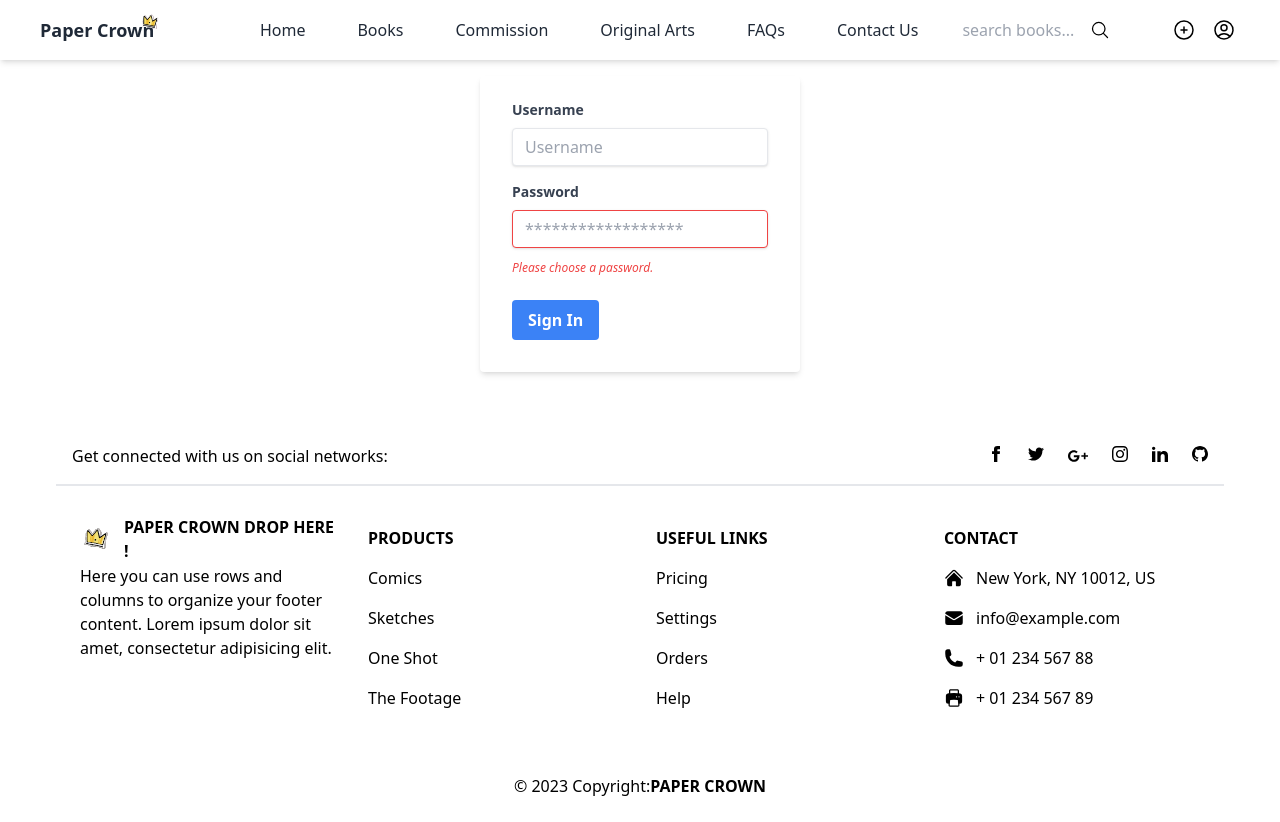
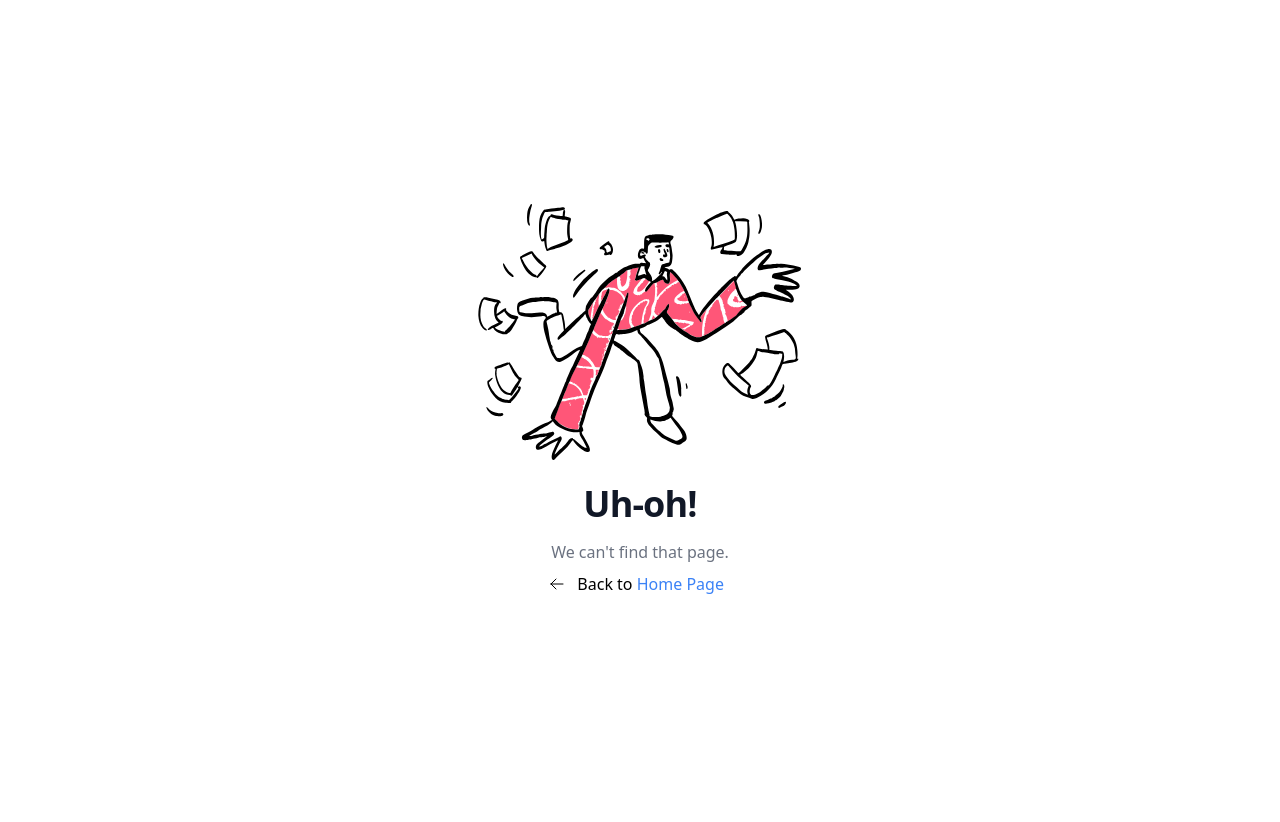
Before and after one commit to Aung-IO/paper-crown, a React (Vite) app: page /login in a window 1280 px wide. After the commit the page ends 800 px from the top, so only its background shows below. Built offline with nearby package versions, Linux system fonts and the light colour scheme.

Commit message:
add registerForm

```diff
--- a/src/components/Navbar.jsx
+++ b/src/components/Navbar.jsx
@@ -7,8 +7,8 @@ export default function Navbar() {
     let path = "/create";
     navigate(path);
   };
-  const loginForm = () => {
-    let path = "/login";
+  const register = () => {
+    let path = "/register";
     navigate(path);
   };
 
@@ -102,7 +102,7 @@ export default function Navbar() {
             />
           </svg>
         </div>
-        <div onClick={loginForm}>
+        <div onClick={register}>
           <svg
             xmlns="http://www.w3.org/2000/svg"
             fill="none"
--- a/src/firebase/index.js
+++ b/src/firebase/index.js
@@ -1,4 +1,5 @@
 import { initializeApp } from "firebase/app";
+import { getAuth } from "firebase/auth";
 import { getFirestore } from "firebase/firestore";
 // For Firebase JS SDK v7.20.0 and later, measurementId is optional
 const firebaseConfig = {
@@ -13,5 +14,6 @@ const firebaseConfig = {
 
 const app = initializeApp(firebaseConfig);
 const db = getFirestore(app);
+const auth = getAuth(app);
 
-export { db };
+export { auth, db };
--- /dev/null
+++ b/src/hooks/useSignup.js
@@ -0,0 +1,23 @@
+import { createUserWithEmailAndPassword } from "firebase/auth";
+import { useState } from "react";
+import { auth } from "../firebase";
+
+export default function useSignup() {
+  let [error, setError] = useState(null);
+  let [loading, setLoading] = useState(false);
+
+  const signUp = async (email, password) => {
+    try {
+      setLoading(true);
+      let res = await createUserWithEmailAndPassword(auth, email, password);
+      setLoading(false);
+      setError("");
+      return res.user;
+    } catch (error) {
+      setLoading(false);
+      setError(error.message);
+    }
+  };
+
+  return { error, loading, signUp };
+}
--- a/src/pages/LoginForm.jsx
+++ /dev/null
@@ -1,55 +0,0 @@
-import React, { useState } from "react";
-
-export default function LoginForm() {
-  let [username, setUserName] = useState("");
-  let [password, setPassword] = useState("");
-
-  return (
-    <div className="w-full max-w-xs mx-auto mt-4">
-      <form className="bg-white shadow-md rounded px-8 pt-6 pb-8 mb-4">
-        <div className="mb-4">
-          <label
-            className="block text-gray-700 text-sm font-bold mb-2"
-            for="username"
-          >
-            Username
-          </label>
-          <input
-            value={username}
-            onChange={(e) => setUserName(e.target.value)}
-            className="shadow appearance-none border rounded w-full py-2 px-3 text-gray-700 leading-tight focus:outline-none focus:shadow-outline"
-            id="username"
-            type="text"
-            placeholder="Username"
-          />
-        </div>
-        <div className="mb-6">
-          <label
-            className="block text-gray-700 text-sm font-bold mb-2"
-            for="password"
-          >
-            Password
-          </label>
-          <input
-            value={password}
-            onChange={(e) => setPassword(e.target.value)}
-            className="shadow appearance-none border border-red-500 rounded w-full py-2 px-3 text-gray-700 mb-3 leading-tight focus:outline-none focus:shadow-outline"
-            id="password"
-            type="password"
-            placeholder="******************"
-          />
-          <p className="text-red-500 text-xs italic">
-            Please choose a password.
-          </p>
-        </div>
-
-        <button
-          className="bg-blue-500 hover:bg-blue-700 text-white font-bold py-2 px-4 rounded focus:outline-none focus:shadow-outline"
-          type="submit"
-        >
-          Sign In
-        </button>
-      </form>
-    </div>
-  );
-}
--- /dev/null
+++ b/src/pages/Register.jsx
@@ -0,0 +1,88 @@
+import React, { useState } from "react";
+import useSignup from "../hooks/useSignup";
+import { useNavigate } from "react-router-dom";
+
+export default function LoginForm() {
+  let navigate = useNavigate();
+  let { error, loading, signUp } = useSignup();
+  let [email, setEmail] = useState("");
+  let [password, setPassword] = useState("");
+
+  let registerUser = async (e) => {
+    e.preventDefault();
+    await signUp(email, password);
+    navigate("/");
+  };
+
+  return (
+    <div className="w-full max-w-xs mx-auto mt-4">
+      <form
+        className="bg-white shadow-md rounded px-8 pt-6 pb-8 mb-4"
+        onSubmit={registerUser}
+      >
+        <div className="mb-4">
+          <label
+            className="block text-gray-700 text-sm font-bold mb-2"
+            htmlFor="email"
+          >
+            Email
+          </label>
+          <input
+            value={email}
+            onChange={(e) => setEmail(e.target.value)}
+            className="shadow appearance-none border rounded w-full py-2 px-3 text-gray-700 leading-tight focus:outline-none focus:shadow-outline"
+            id="email"
+            type="text"
+            placeholder="Email"
+          />
+        </div>
+        <div className="mb-6">
+          <label
+            className="block text-gray-700 text-sm font-bold mb-2"
+            htmlFor="password"
+          >
+            Password
+          </label>
+          <input
+            value={password}
+            onChange={(e) => setPassword(e.target.value)}
+            className="shadow appearance-none border  rounded w-full py-2 px-3 text-gray-700 mb-3 leading-tight focus:outline-none focus:shadow-outline"
+            id="password"
+            type="password"
+            placeholder="******************"
+          />
+          {error && <p className="text-red-500 text-xs italic">{error}</p>}
+        </div>
+
+        <button
+          className=" flex items-center bg-blue-500 hover:bg-blue-700 text-white font-bold py-2 px-4 rounded focus:outline-none focus:shadow-outline"
+          type="submit"
+        >
+          {loading && (
+            <svg
+              className="animate-spin -ml-1 mr-3 h-5 w-5 text-white"
+              xmlns="http://www.w3.org/2000/svg"
+              fill="none"
+              viewBox="0 0 24 24"
+            >
+              <circle
+                className="opacity-25"
+                cx="12"
+                cy="12"
+                r="10"
+                stroke="currentColor"
+                strokeWidth="4"
+              ></circle>
+              <path
+                className="opacity-75"
+                fill="currentColor"
+                d="M4 12a8 8 0 018-8V0C5.373 0 0 5.373 0 12h4zm2 5.291A7.962 7.962 0 014 12H0c0 3.042 1.135 5.824 3 7.938l3-2.647z"
+              ></path>
+            </svg>
+          )}
+          Register
+        </button>
+      </form>
+    </div>
+  );
+}
--- a/src/router/index.jsx
+++ b/src/router/index.jsx
@@ -7,8 +7,8 @@ import Contact from "../pages/Contact";
 import Error from "../pages/Error";
 import FAQs from "../pages/FAQs";
 import Home from "../pages/Home";
-import LoginForm from "../pages/LoginForm";
 import OriginalArts from "../pages/OriginalArts";
+import Register from "../pages/Register";
 import Layout from "../pages/layouts/Layout";
 const router = createBrowserRouter([
   {
@@ -53,8 +53,8 @@ const router = createBrowserRouter([
         element: <BookForm/>,
       },
       {
-        path: "/login",
-        element: <LoginForm/>,
+        path: "/register",
+        element: <Register/>,
       },
 
 
```
